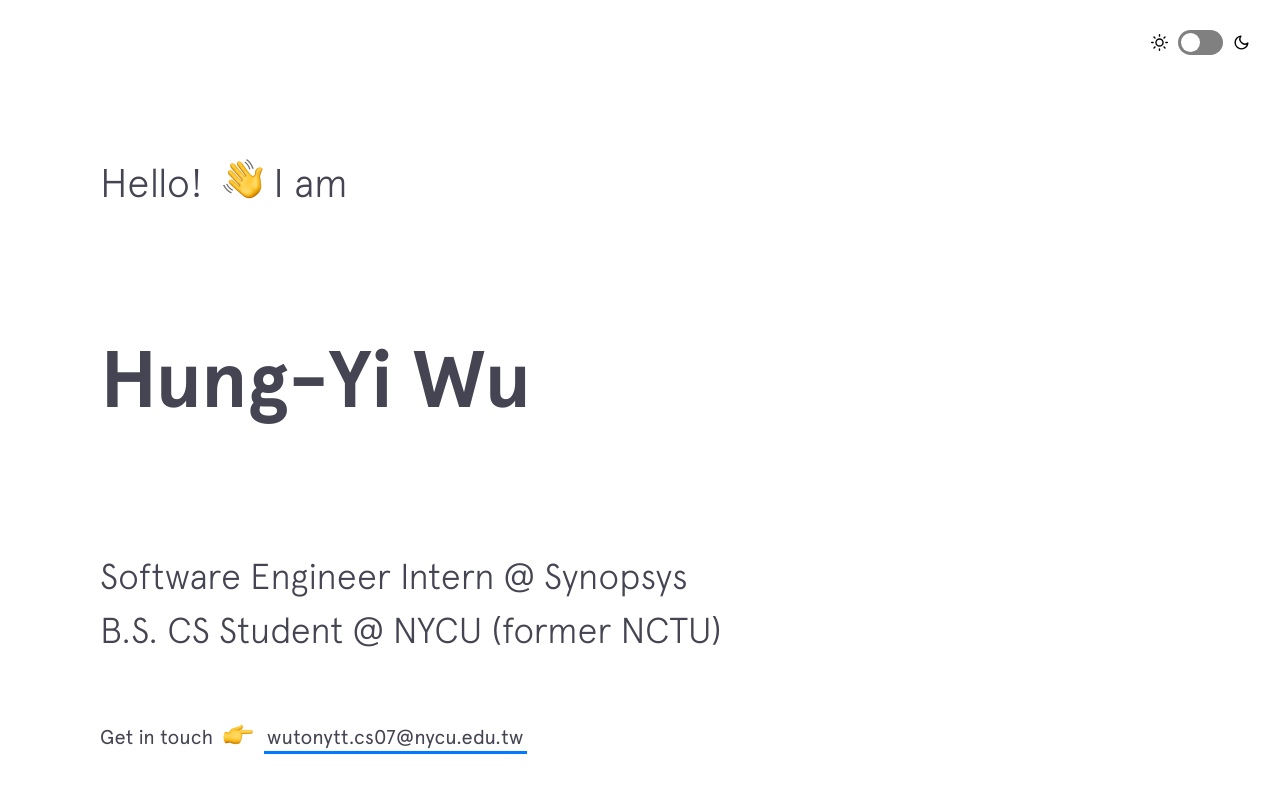
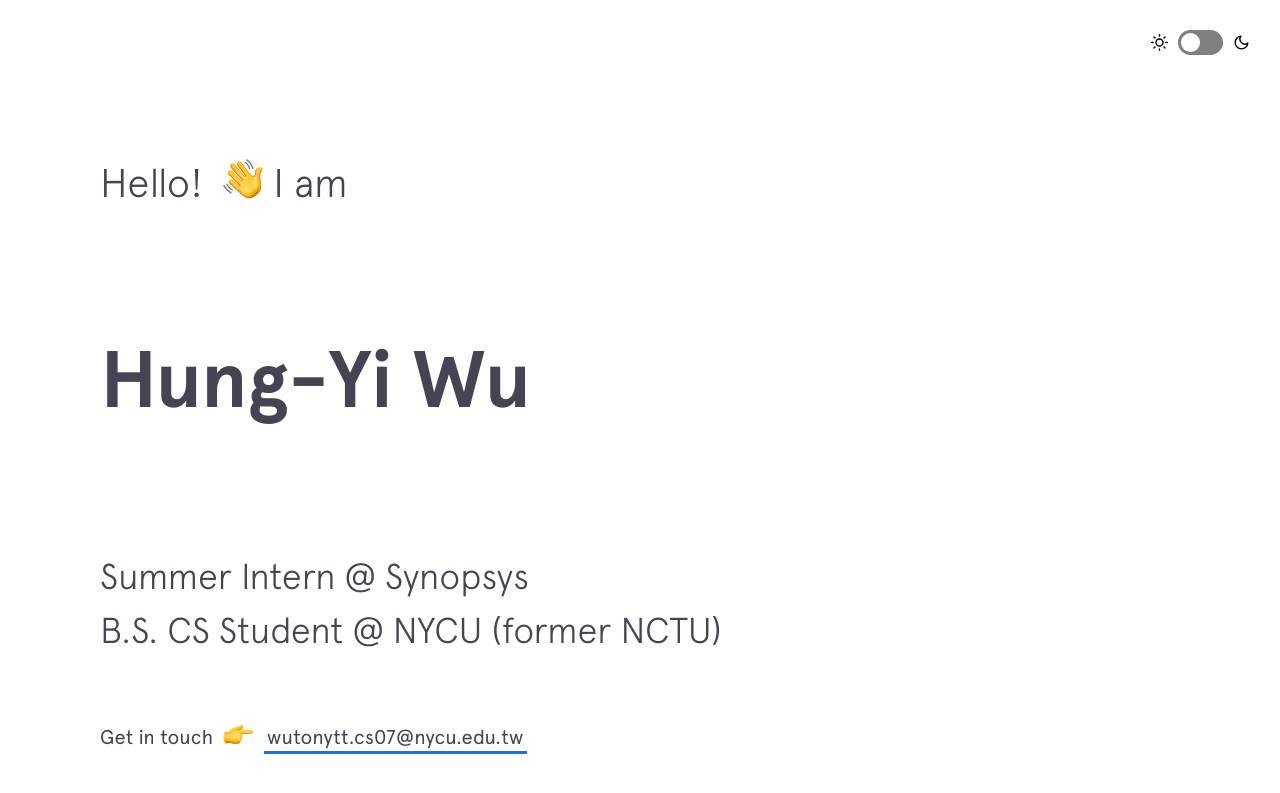
Before and after one commit to wutonytt/portfolio-v1, a Jekyll site: the page built from index.html, in a window 1280 px wide and 900 px high. Shown: the top 793 px of the window. Built offline with Jekyll 4.4.1, drawn with Linux system fonts in a browser that asks for light colours; nearby versions of some CDN libraries.

Commit message:
Update intro.html

```diff
--- a/_includes/intro.html
+++ b/_includes/intro.html
@@ -9,7 +9,7 @@
   </h2>
 
   <h2 class="intro__tagline" style="font-size: 36px;">
-    Software Engineer Intern &#64; Synopsys<br> B.S. CS Student &#64; NYCU (former NCTU)
+    Summer Intern &#64; Synopsys<br> B.S. CS Student &#64; NYCU (former NCTU)
   </h2>
 
   <h3 class="intro__contact">
```
